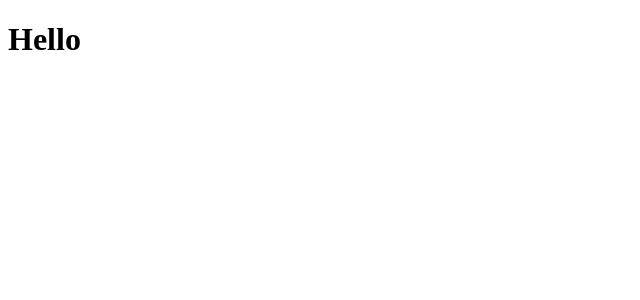
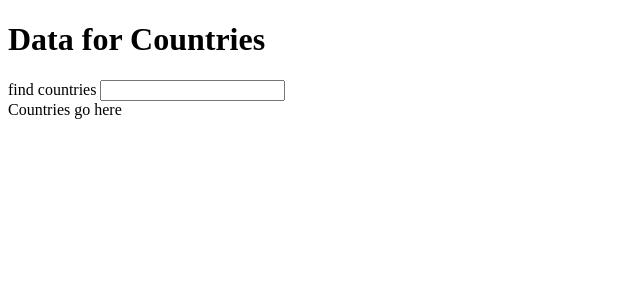
Before and after one commit to Chimoneg27/fullstackopen, a React (Vite) app in the folder part2/dataforcountries/: page / in a window 1280 px wide. Shown: the top 300 px of the page, without its empty margins (0-640 px from the left). Built offline with nearby package versions, Linux system fonts and the light colour scheme; no server answers.

Commit message:
fetch data

```diff
--- a/part2/dataforcountries/package.json
+++ b/part2/dataforcountries/package.json
@@ -10,6 +10,7 @@
     "preview": "vite preview"
   },
   "dependencies": {
+    "axios": "^1.7.7",
     "react": "^18.3.1",
     "react-dom": "^18.3.1"
   },
--- a/part2/dataforcountries/src/App.jsx
+++ b/part2/dataforcountries/src/App.jsx
@@ -1,9 +1,28 @@
-// import { useState } from 'react'
+import { useState, useEffect } from 'react'
+import Filter from './Components/Filter'
+import axios from 'axios'
 
 function App() {
+  const [country, setCountry] = useState([])
+
+  useEffect(() => {
+    axios
+      .get('https://studies.cs.helsinki.fi/restcountries/api/all')
+      .then(response =>
+        setCountry(response.data)
+      ), []
+  })
 
   return (
-    <h1>Hello</h1>
+    <div>
+      <h1>Data for Countries</h1>
+
+      <Filter />
+
+      <div>
+       Countries go here
+      </div>
+    </div>
   )
 }
 
```
Also changed, not shown: 1 other file (tests, documents, lock files or other folders).
